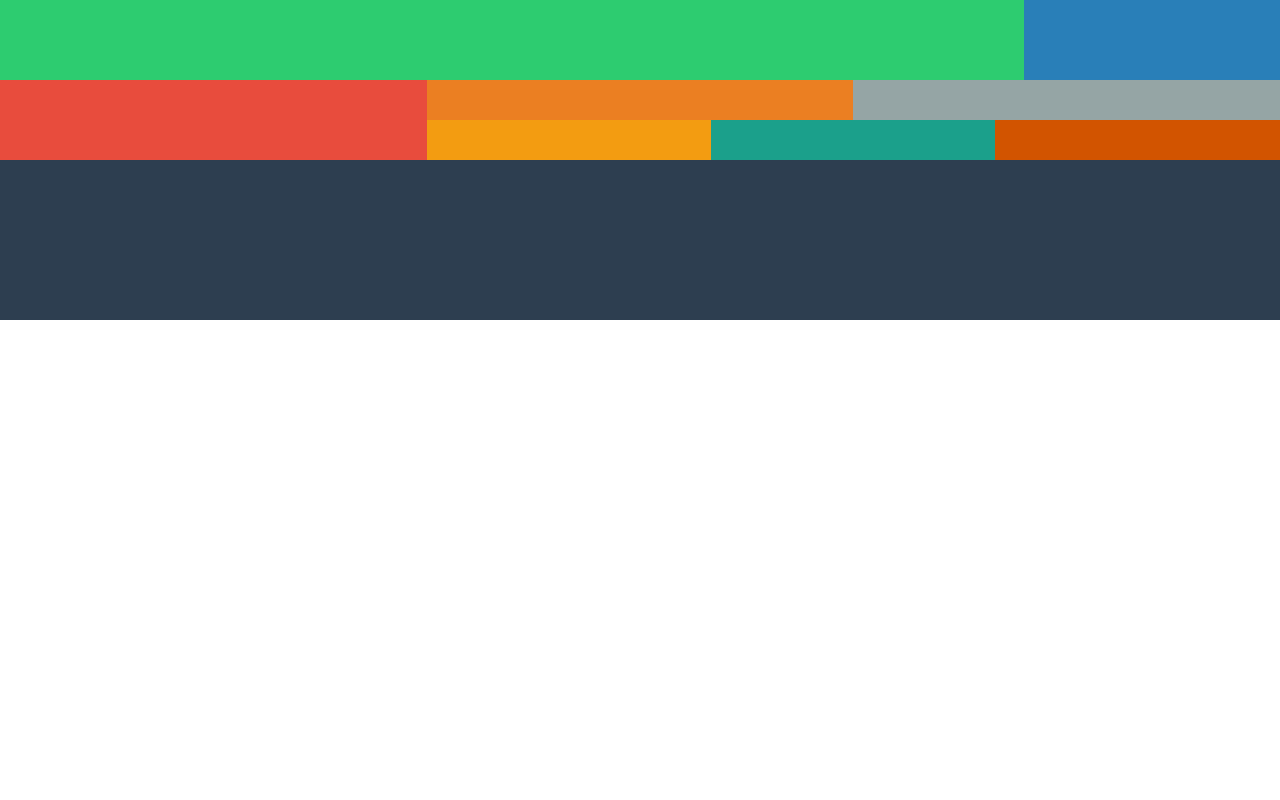
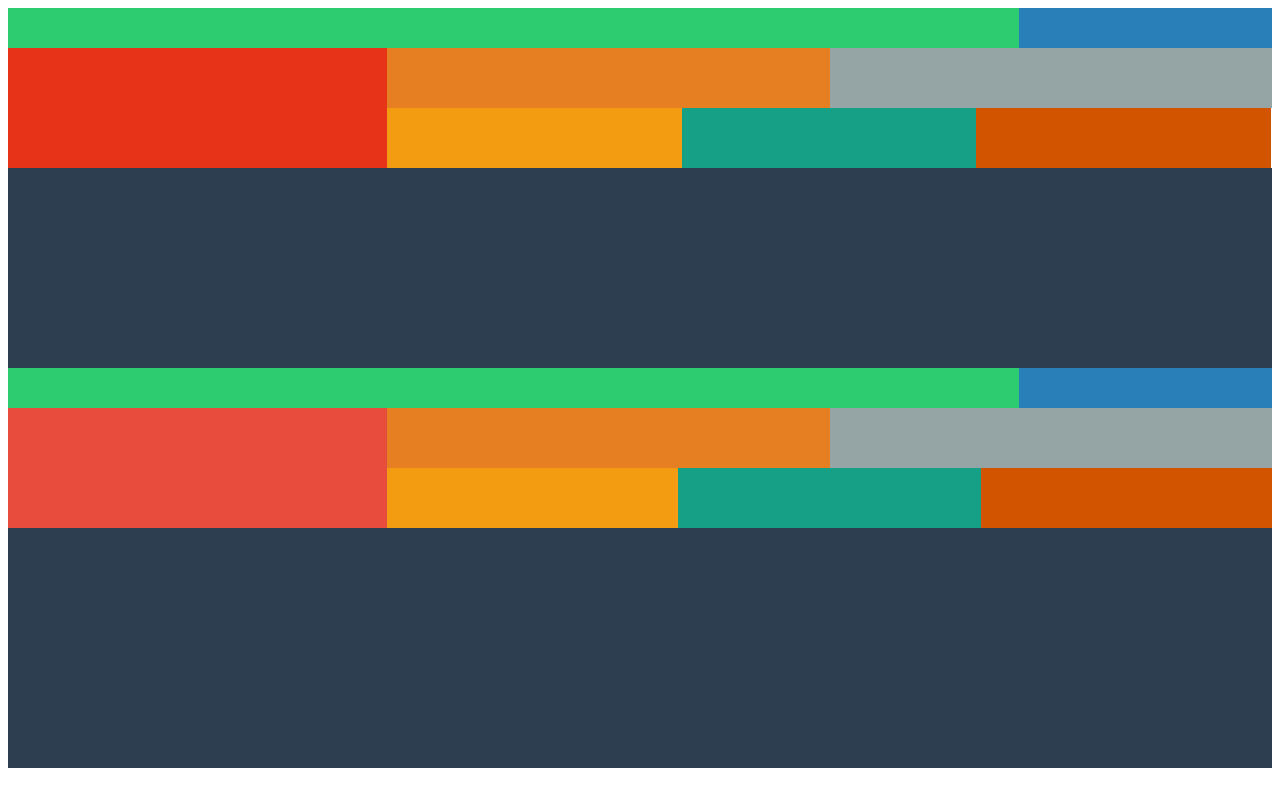
Before and after one commit to raphaelgyo/Part2CSSEx8, a plain HTML site: page index.html in a window 1280 px wide. Drawn offline with Linux system fonts and the light colour scheme.

Commit message:
correction

```diff
--- /dev/null
+++ b/assets/css/style.css
@@ -0,0 +1,64 @@
+#containerFlex {
+  display: flex;
+  flex-wrap: wrap;
+}
+#line2 {
+  display: flex;
+  width: 100%;
+}
+#column2 {
+  width: 70%;
+}
+#column2line1 {
+  display: flex;
+  width: 100%;
+}
+#column2line2 {
+  display: flex;
+  width: 100%;
+}
+#rectangle1{
+	width:80%;
+	height:40px;
+	background:#2ECC71;
+}
+#rectangle2{
+	width:20%;
+	height:40px;
+	background:#2980B9;
+}
+#rectangle3{
+	width:30%;
+	height:120px;
+	background:#E73418;
+}
+#rectangle4{
+	width:50%;
+	height:60px;
+	background:#E67E22;
+}
+#rectangle5{
+	width:50%;
+	height:60px;
+	background:#95A5A6;
+}
+#rectangle6{
+	width:33.3%;
+	height:60px;
+	background:#F39C12;
+}
+#rectangle7{
+	width:33.3%;
+	height:60px;
+	background:#16A085 ;
+}
+#rectangle8{
+	width:33.3%;
+	height:60px;
+	background:#D35400;
+}
+#rectangle9{
+	width:100%;
+	height:200px;
+	background:#2C3E50;
+}
--- /dev/null
+++ b/assets/css/style2.css
@@ -0,0 +1,48 @@
+#containerFloat > div {
+  float: left;
+}
+#rec1 {
+  background-color:#2ECC71 ;
+  width:80%;
+  height:40px;
+}
+#rec2 {
+  background-color:#2980B9 ;
+  width:20%;
+  height:40px;
+}
+#rec3 {
+  background-color:#E74C3C ;
+  width:30%;
+  height:120px;
+}
+#rec4 {
+  background-color:#E67E22 ;
+  width:35%;
+  height:60px;
+}
+#rec5 {
+  background-color:#95A5A6 ;
+  width:35%;
+  height:60px;
+}
+#rec6 {
+  background-color:#F39C12 ;
+  width:23%;
+  height:60px;
+}
+#rec7 {
+  background-color:#16A085 ;
+  width:24%;
+  height:60px;
+}
+#rec8 {
+  background-color:#D35400 ;
+  width:23%;
+  height:60px;
+}
+#rec9 {
+  background-color:#2C3E50 ;
+  width:100%;
+  height:240px;
+}
--- a/index.html
+++ b/index.html
@@ -1,19 +1,43 @@
 <!DOCTYPE html>
-<html lang="fr">
+<html lang=fr dir="ltr">
 <head>
-    <meta charset="utf-8" />
-    <link rel="stylesheet" href="style.css" />
-    <title>CSS : exercice 8 : tableau couleurs</title>
+  <meta charset="utf-8"/>
+  <title>title</title>
+  <link rel="stylesheet" href="assets/css/style.css"/>
+  <link rel="stylesheet" href="assets/css/style2.css"/>
 </head>
 <body>
+  <!-- methode flex -->
+  <div id="containerFlex">
     <div id="rectangle1"></div>
     <div id="rectangle2"></div>
+    <div id="line2">
       <div id="rectangle3"></div>
+      <div id="column2">
+        <div id="column2line1">
           <div id="rectangle4"></div>
           <div id="rectangle5"></div>
+        </div>
+        <div id="column2line2">
           <div id="rectangle6"></div>
           <div id="rectangle7"></div>
           <div id="rectangle8"></div>
+        </div>
+      </div>
+    </div>
     <div id="rectangle9"></div>
+  </div>
+  <!-- methode float -->
+  <div id="containerFloat">
+    <div id="rec1"></div>
+    <div id="rec2"></div>
+    <div id="rec3"></div>
+    <div id="rec4"></div>
+    <div id="rec5"></div>
+    <div id="rec6"></div>
+    <div id="rec7"></div>
+    <div id="rec8"></div>
+    <div id="rec9"></div>
+  </div>
 </body>
 </html>
```
Lines whose indentation alone changed are shown as unchanged.
